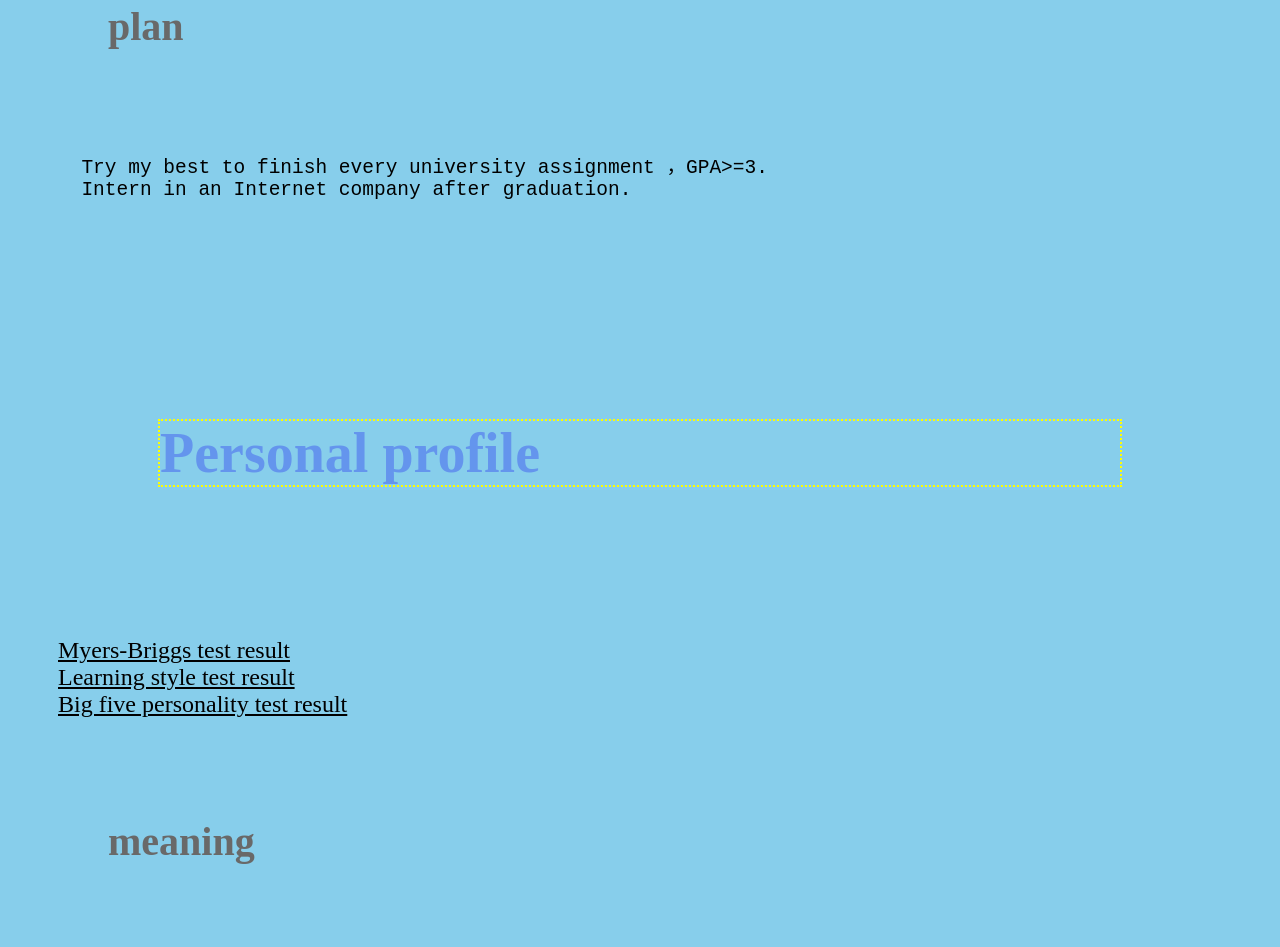
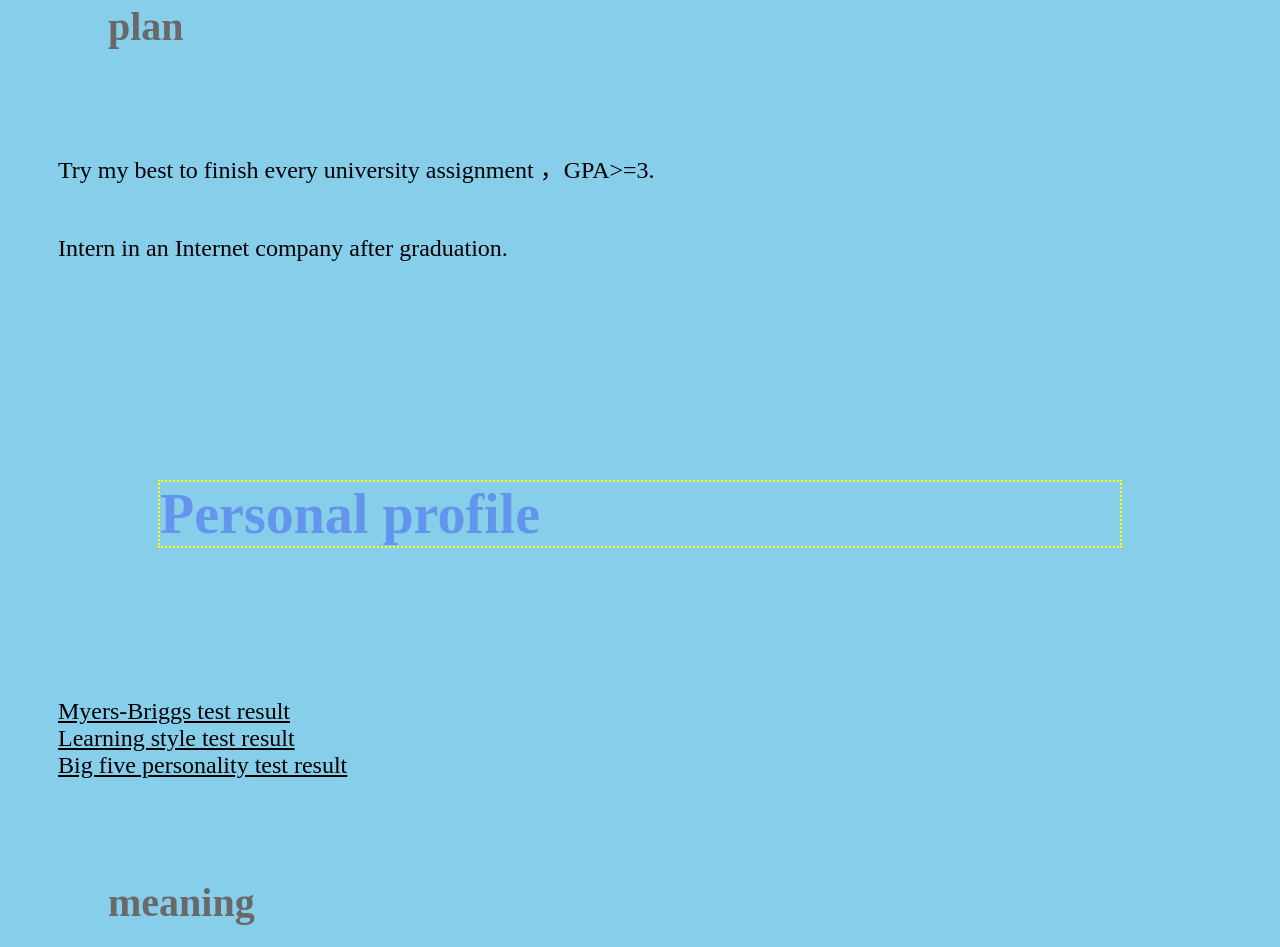
Before and after one commit to frocen/assignment1.github.io, a plain HTML site: page index.html in a window 1280 px wide. Shown: the part 5040-5987 px from the top of the page. Drawn offline with Linux system fonts and the light colour scheme.

Commit message:
Update index.html

```diff
--- a/index.html
+++ b/index.html
@@ -100,10 +100,12 @@ This job is from an Australia transport company, they need a programmer to maint
     <dd>-Bachelor student</dd>
     </dl>
 <h2>plan</h2>
-<pre>
+<p>
   Try my best to finish every university assignment ，GPA>=3.
+</p>
+<p>
   Intern in an Internet company after graduation.
-</pre>
+</p>
 <br>
 
 <h1 id="Personal profile">Personal profile</h1>
```
